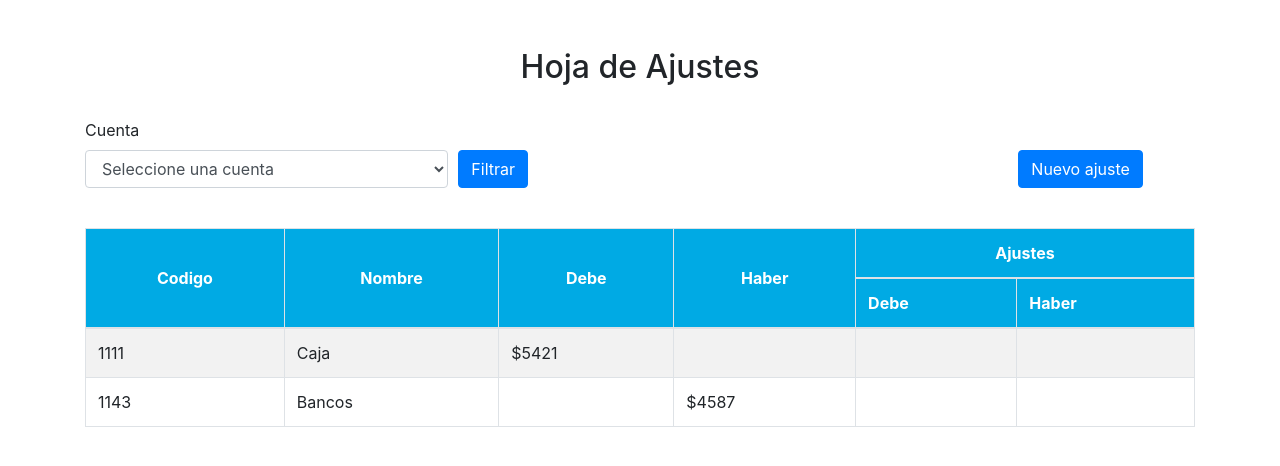
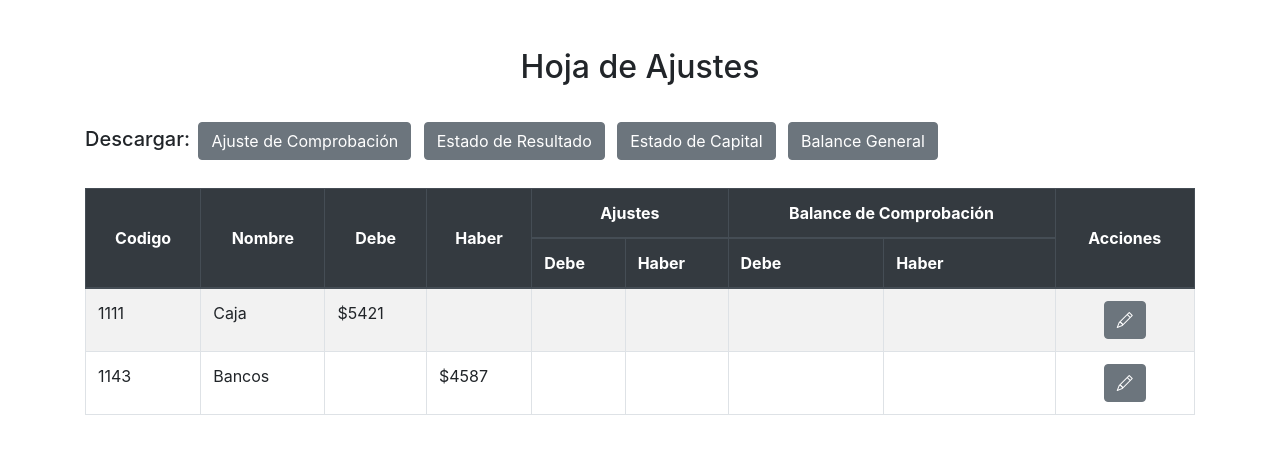
Before and after one commit to erickG01/InnovaSoftSolutions, a Django app: page /HojAjustes/ in a window 1280 px wide. Shown: the part 56-522 px from the top of the page. Run offline with Django 5.2, Linux system fonts and the light colour scheme; some libraries are stand-ins or nearby versions.

Commit message:
Modificar HojAjustes

```diff
--- a/App_innovaSoft/templates/App_innovaSoft/hojAjustes.html
+++ b/App_innovaSoft/templates/App_innovaSoft/hojAjustes.html
@@ -17,47 +17,33 @@
 </head>
 
 <body>
-    <div class="container mt-5">
-        <h2 class="text-center">Hoja de Ajustes</h2><br>
+<div class="container mt-5">
+    <h2 class="text-center">Hoja de Ajustes</h2><br>
 
-    <!-- Filtros -->
-     <form class="mb-4" method="GET" action="/filtro">
-        <div class="form-row">
-            <!-- Selección de cuentas -->
-            <div class="form-group col-md-4" >
-                <label for="cuentaSelect">Cuenta</label>
-                <select class="form-control" id="cuentaSelect" name="cuenta">
-                    <option value="" disabled selected>Seleccione una cuenta</option>
-                    <!-- Opciones del catálogo de cuentas -->
-                    {% for cuenta in hoja_ajustes %}
-                        <option value="{{ cuenta.id }}">{{ cuenta.nombre }}</option>
-                    {% endfor %}
-                </select>
-            </div>
+    <!-- Sección de descargas -->
+    <div class="mb-4">
+        <h5 class="d-inline">Descargar:</h5>
+        <a class="btn btn-secondary m-1">Ajuste de Comprobación</a>
+        <a class="btn btn-secondary m-1">Estado de Resultado</a>
+        <a class="btn btn-secondary m-1">Estado de Capital</a>
+        <a class="btn btn-secondary m-1">Balance General</a>
+    </div>
 
-            <!-- Botón de filtrar -->
-            <div class="form-group col-md-2 d-flex align-items-end">
-                <button type="submit" class="btn btn-primary">Filtrar</button>
-            </div>
-
-            <!-- Botón de nuevo ajuste -->
-            <div class="form-group col-md-2 d-flex align-items-end ml-auto">
-                <button type="submit" class="btn btn-primary">Nuevo ajuste</button>
-            </div>
-        </div>
-    </form>
-
-<!--Tabla de hoja de ajustes-->
+    <!--Tabla de hoja de ajustes-->
     <table class="table table-striped table-bordered mt-4">
-        <thead class="thread-dark" style="background-color:#00aae4; color: white;">
+        <thead class="thead-dark">
             <tr>
                 <th rowspan="2" class="text-center align-middle">Codigo</th>
                 <th rowspan="2" class="text-center align-middle">Nombre</th>
                 <th rowspan="2" class="text-center align-middle">Debe</th>
                 <th rowspan="2" class="text-center align-middle">Haber</th>
                 <th colspan="2" class="text-center">Ajustes</th>
+                <th colspan="2" class="text-center align-middle">Balance de Comprobación</th>
+                <th rowspan="2" class="text-center align-middle">Acciones</th>
             </tr>
             <tr>
+                <th>Debe</th>
+                <th>Haber</th>
                 <th>Debe</th>
                 <th>Haber</th>
             </tr>
@@ -71,6 +57,13 @@
                 <td></td>
                 <td></td>
                 <td></td>
+                <td></td>
+                <td></td>
+                <td class="text-center">
+                    <button type="button" class="btn btn-secondary" data-toggle="modal" data-target="#modalAjustes1111">
+                        <i class="bi bi-pencil"></i>
+                    </button>
+                </td>
             </tr>
             <tr>
                 <td>1143</td>
@@ -79,11 +72,18 @@
                 <td>$4587</td>
                 <td></td>
                 <td></td>
+                <td></td>
+                <td></td>
+                <td class="text-center">
+                    <button type="button" class="btn btn-secondary" data-toggle="modal" data-target="#modalAjustes1111">
+                        <i class="bi bi-pencil"></i>
+                    </button>
+                </td>
             </tr>
             <!-- Fin de filas de ejemplo -->
         </tbody>
     </table>
-
+</div>
     <script src="https://code.jquery.com/jquery-3.5.1.slim.min.js"></script>
     <script src="https://cdn.jsdelivr.net/npm/bootstrap@4.5.2/dist/js/bootstrap.bundle.min.js"></script>
     {%endblock%}
--- a/App_innovaSoft/views.py
+++ b/App_innovaSoft/views.py
@@ -12,6 +12,3 @@ def CatalogoCuentas(request):
 
 def hojAjustes(request):
     return render(request,"App_innovaSoft/hojAjustes.html")          # Renderiza la plantilla de la Hoja de Ajustes
-
-def estadosFinancieros(request):
-    return render(request, "App_innovaSoft/estadosFinancieros.html") # Renderiza la plantilla de Estados Financieros
--- a/InnovaSoftSolutions/settings.py
+++ b/InnovaSoftSolutions/settings.py
@@ -75,7 +75,7 @@ DATABASES = {
     'default': {
         'ENGINE': 'django.db.backends.postgresql',  # Motor de base de datos
         'NAME':'InnovaSoft',                        # Nombre de la base de datos
-        'USER':'postgres',                        # Usuario de la base de datos
+        'USER':'postgres',                          # Usuario de la base de datos
         'PASSWORD':'inventario123',                 # Contraseña de la base de datos
         'HOST':'localhost',                         # Host de la base de datos
         'PORT':'5432',                              # Puerto de conexión
--- a/InnovaSoftSolutions/urls.py
+++ b/InnovaSoftSolutions/urls.py
@@ -24,5 +24,4 @@ urlpatterns = [
     path('LibroMayor/',views.libroMayor,name="libroMayor"),                            # Ruta para la vista de Libro Mayor
     path('CatalogoCuentas/',views.CatalogoCuentas,name="CatalogoCuentas"),             # Ruta para el catálogo de cuentas
     path('HojAjustes/',views.hojAjustes,name="hojAjustes"),                            # Ruta para la hoja de ajustes
-    path('EstadosFinancieros/', views.estadosFinancieros, name="estadosFinancieros"),  # Ruta para estados financieros
 ]
```
Also changed, not shown: App_innovaSoft/templates/App_innovaSoft/estadosFinancieros.html (deleted).
